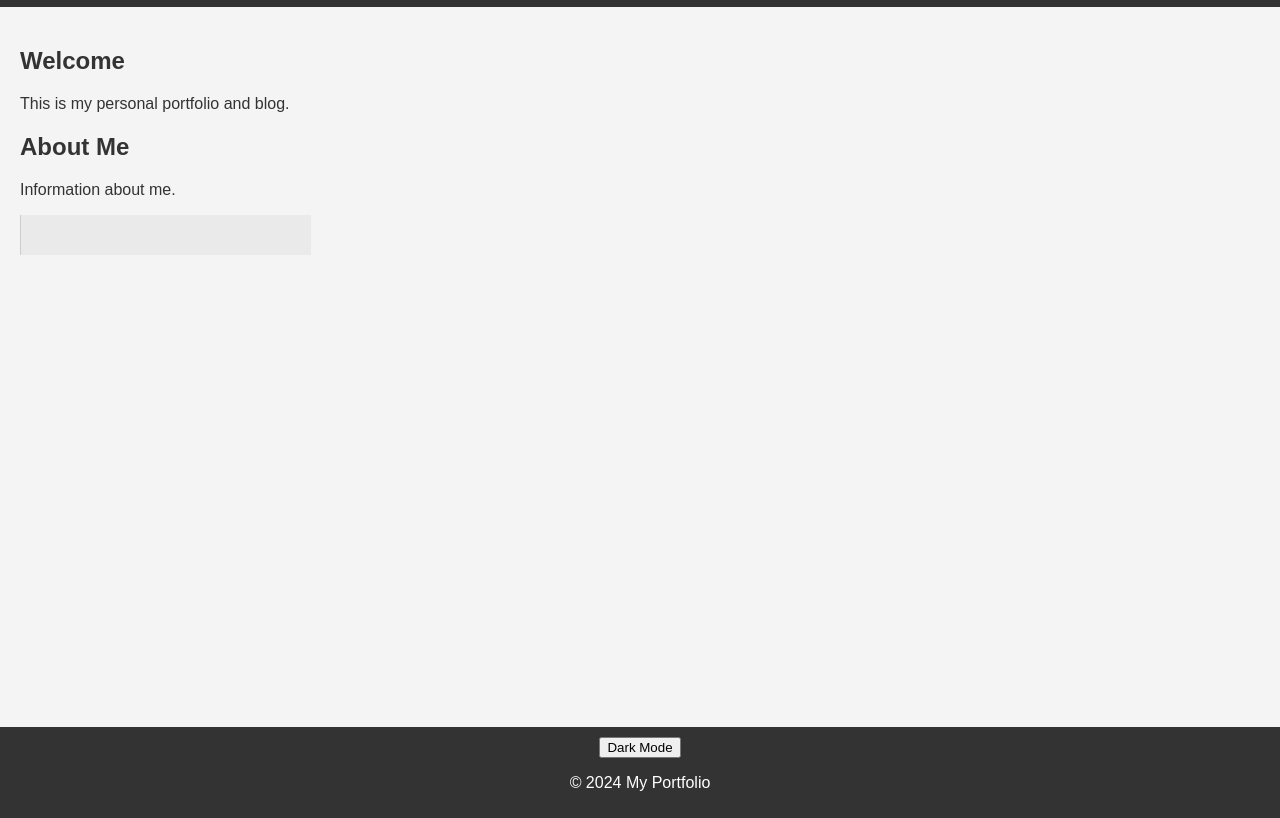
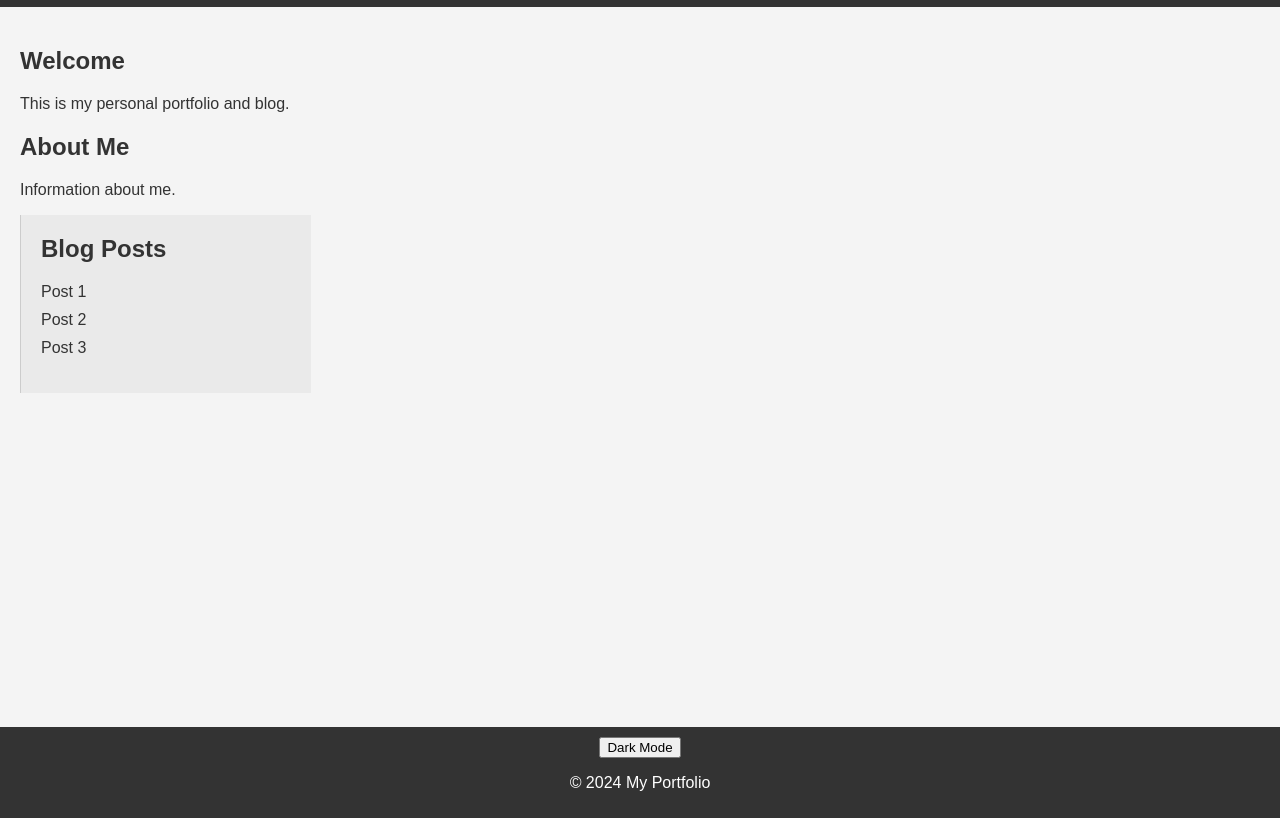
Before and after one commit to Specter10117/Website, a plain HTML site: page index.html in a window 1280 px wide. Shown: the part 78-896 px from the top of the page. Drawn offline with Linux system fonts and the light colour scheme.

Commit message:
Update index.html

```diff
--- a/index.html
+++ b/index.html
@@ -51,6 +51,7 @@
         <button id="toggle-dark-mode">Dark Mode</button>
         <p>&copy; 2024 My Portfolio</p>
     </footer>
+    <script src="loadSidebar.js"></script>
     <script src="script.js"></script>
 </body>
 </html>
```
